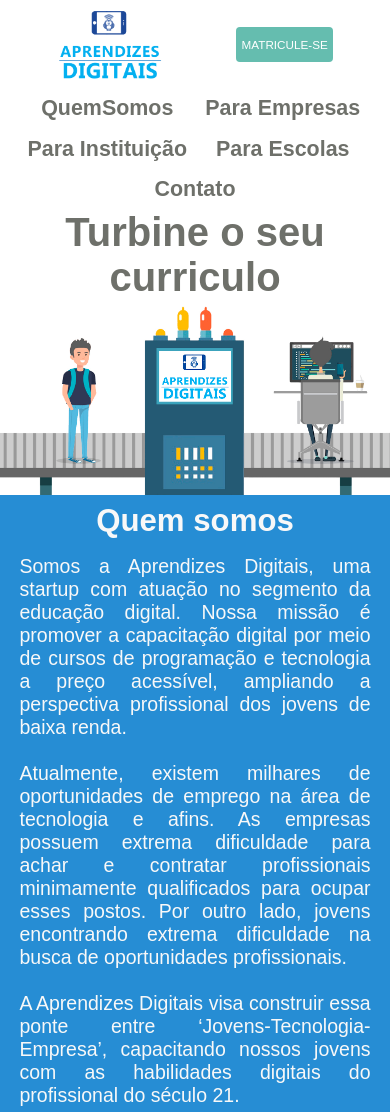
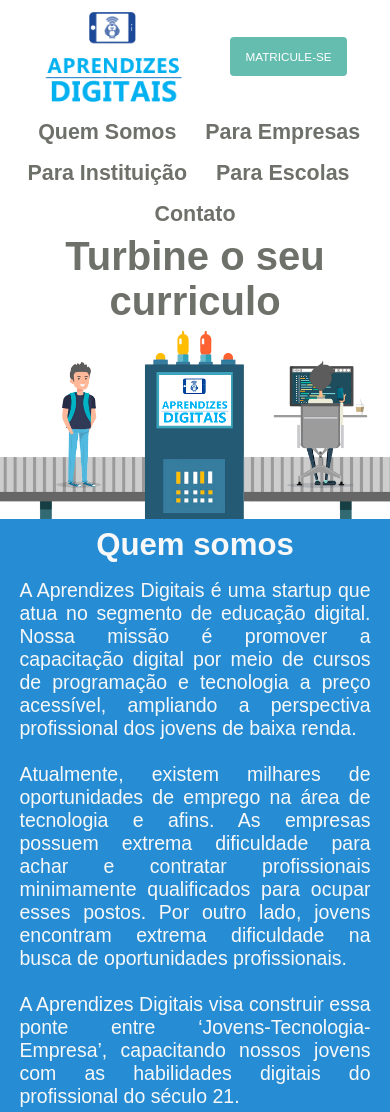
Before and after one commit to AprendizesDigitais/Site, a plain HTML site: page index.html in a window 390 px wide. Shown: the top 1112 px of the page. Drawn offline with Linux system fonts and the light colour scheme.

Commit message:
att de texto

```diff
--- a/Index/css/mobile/mheader.css
+++ b/Index/css/mobile/mheader.css
@@ -42,7 +42,7 @@
     }
 
     .logo1{
-        width: 30%;
+        width: 40%;
         height: auto;
         display: flex;
         align-content: center;
@@ -55,8 +55,8 @@
     }
 
     .head .matriculi-se1{
-        width: 25vw;
-        height: 9vw;
+        width: 30vw;
+        height: 10vw;
         background-color: #65bdaf;
         border-radius: 1vw;
         text-decoration: none;
--- a/Index/css/mobile/mlinha3.css
+++ b/Index/css/mobile/mlinha3.css
@@ -47,12 +47,12 @@
     }
 
     .linha3 li img{
-        width: 20%;
+        width: 15%;
         height: auto;
     }
 
     .linha3 li h2{
-        font-size: 7vw;
+        font-size: 6vw;
         color: #434C55;
         margin-left: 2%;
     }
--- a/index.html
+++ b/index.html
@@ -41,7 +41,7 @@
         </div>
         <nav>
             <a class="bnt" href="index.html#quemsomos">
-                <h2>QuemSomos</h2>
+                <h2>Quem Somos</h2>
             </a>
             <a class="bnt" href="./Instituição/instituicao.html#empresas">
                 <h2>Para Empresas</h2>
@@ -68,8 +68,8 @@
     <section id="quemsomos" class="linha2">
         <h2 class="title" >Quem somos</h2>
         <p class="text">
-            Somos a Aprendizes Digitais, uma startup com atuação no
-            segmento da educação digital. Nossa missão é promover a
+            A Aprendizes Digitais é uma startup que atua no segmento
+            de educação digital. Nossa missão é promover a
             capacitação digital por meio de cursos de programação e
             tecnologia a preço acessível, ampliando a perspectiva
             profissional dos jovens de baixa renda.
@@ -78,7 +78,7 @@
             na área de tecnologia e afins. As empresas possuem extrema
             dificuldade para achar e contratar profissionais minimamente
             qualificados para ocupar esses postos.
-            Por outro lado, jovens encontrando extrema dificuldade na
+            Por outro lado, jovens encontram extrema dificuldade na
             busca de oportunidades profissionais.
             <br><br>
             A Aprendizes Digitais visa construir essa ponte entre
@@ -124,13 +124,13 @@
         <p class="text">
             A tecnologia está presente em todos os postos de trabalho.
             Vivemos um período de intensas transformações onde o desenvolvimento
-            digital está causando o desaparecimento de algumas profissões mas
+            digital está causando o desaparecimento de algumas profissões, mas
             também o surgimento de novas e melhores oportunidades para quem estiver
             capacitado com as habilidades do profissional do século 21.
         </p>
         <section>
             <article class="hab">
-                <h2>Habilidades do Sec XI</h2>
+                <h2>Habilidades do Sec 21</h2>
                 <ul>
                     <li> Raciocínio lógico</li>
                     <li>Capacidade de resolução de problemas complexos</li>
```
